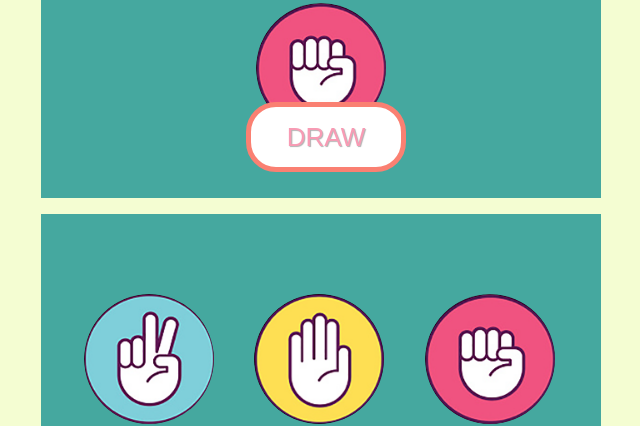
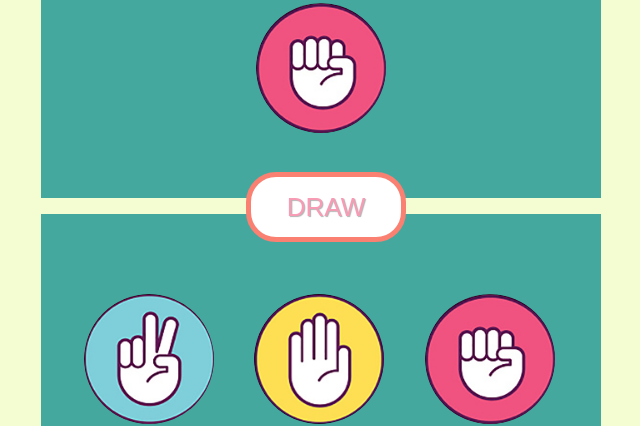
Before and after one commit to Mufty-arifin/Game-GuntingKertasBatu, a plain HTML site: page index.html in a window 1280 px wide. Shown: the part 250-676 px from the top of the page, without its empty margins (319-959 px from the left). Drawn offline with Linux system fonts and the light colour scheme.

Commit message:
update responsive

```diff
--- a/style.css
+++ b/style.css
@@ -89,7 +89,7 @@ h2 {
   left: 50%;
   margin-left: -75px;
   top: 50%;
-  margin-top: -30px;
+  margin-top: 40px;
   background-color: white;
   border-radius: 30px;
   z-index: 1;
@@ -150,6 +150,6 @@ h2 {
     height: 70px;
   }
   .tittle-com {
-    margin-top: -10px;
-  }
+  margin-top: -10px;
 }
+}
```
